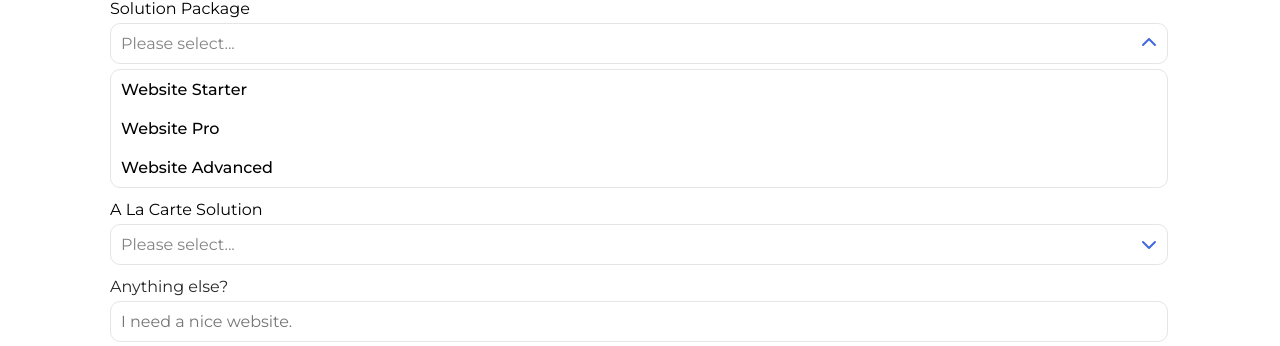
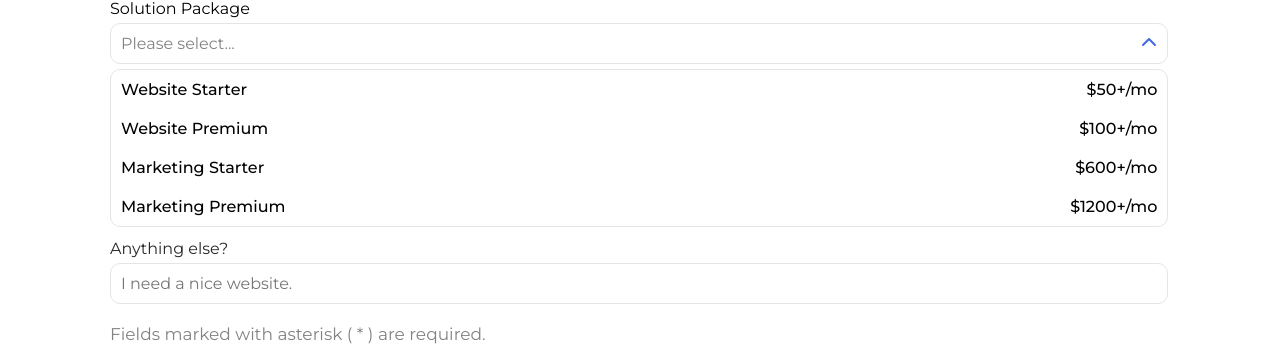
Before and after one commit to necti-inc/necti-web, a Next.js app: page /contact in a window 1280 px wide. Both pictures are taken after a click on the element "Please select...". Shown: the part 942-1288 px from the top of the page. Built offline with nearby package versions, Linux system fonts and the light colour scheme; no server answers.

Commit message:
Made adjustments to pricing, and contact page

```diff
--- a/src/components/comp-drop-down/PlanDropdown.jsx
+++ b/src/components/comp-drop-down/PlanDropdown.jsx
@@ -7,7 +7,7 @@ import theme from "@/app/theme";
 import { FontAwesomeIcon } from "@fortawesome/react-fontawesome";
 import { faChevronDown, faChevronUp } from "@fortawesome/free-solid-svg-icons";
 const PlanDropdown = (props) => {
-  const currentPlan = props.value || "Please select...";
+  // const currentPlan = props.value || "Please select...";
   const [isOpen, setIsOpen] = useState(false);
   const [selectedPlan, setSelectedPlan] = useState([
     props.value,
@@ -68,7 +68,15 @@ const PlanDropdown = (props) => {
               key={index}
               onClick={() => handleOptionClick(item, 600, theme.black)}
             >
-              {item}
+              <div
+                style={{
+                  display: "flex",
+                  justifyContent: "space-between",
+                }}
+              >
+                <p>{item[0]}</p>
+                <p>{item[1]}</p>
+              </div>
             </li>
           ))}
           {/*<li*/}
--- a/src/components/navigation-navbar/Navbar.jsx
+++ b/src/components/navigation-navbar/Navbar.jsx
@@ -4,7 +4,7 @@ import React, { useState, useEffect } from "react";
 import Link from "next/link";
 import style from "./navbar.module.css";
 import theme from "@/app/theme";
-import { useRouter } from "next/navigation";
+import { useRouter, usePathname, useSearchParams } from "next/navigation";
 
 import { FontAwesomeIcon } from "@fortawesome/react-fontawesome";
 import { faBars, faXmark } from "@fortawesome/free-solid-svg-icons";
@@ -49,10 +49,6 @@ const Navbar = () => {
   const [isMenuOpen, setIsMenuOpen] = useState(false);
   const [currentPath, setCurrentPath] = useState("");
 
-  useEffect(() => {
-    setCurrentPath(window.location.pathname);
-  }, []);
-
   const toggleMenu = () => {
     setIsMenuOpen(!isMenuOpen);
 
@@ -62,6 +58,13 @@ const Navbar = () => {
       document.body.style.overflow = "";
     }
   };
+
+  const pathname = usePathname();
+  const searchParams = useSearchParams();
+  useEffect(() => {
+    const url = pathname + searchParams.toString();
+    setCurrentPath(url);
+  }, [pathname, searchParams]);
 
   const onLinkClick = (url) => {
     if (isMenuOpen) {
--- a/src/sections/section-contact-form/SectionContactForm.jsx
+++ b/src/sections/section-contact-form/SectionContactForm.jsx
@@ -29,7 +29,12 @@ function SectionContactForm() {
   const [isHovered, setIsHovered] = useState(false);
   const timeoutRef = useRef(null);
 
-  const planValues = ["Website Starter", "Website Pro", "Website Advanced"];
+  const planValues = [
+    ["Website Starter", "$50+/mo"],
+    ["Website Premium", "$100+/mo"],
+    ["Marketing Starter", "$600+/mo"],
+    ["Marketing Premium", "$1200+/mo"],
+  ];
   const carteValues = ["SEO Optimization", "Copy Writing", "CRM Dashboard"];
 
   const buttonStyle = {
@@ -271,12 +276,12 @@ function SectionContactForm() {
               onChange={(plan) => setPlanValue(plan)}
               items={planValues}
             />
-            <PlanDropdown
-              value={carteValue}
-              title={"A La Carte Solution"}
-              onChange={(plan) => setCarteValue(plan)}
-              items={carteValues}
-            />
+            {/*<PlanDropdown*/}
+            {/*  value={carteValue}*/}
+            {/*  title={"A La Carte Solution"}*/}
+            {/*  onChange={(plan) => setCarteValue(plan)}*/}
+            {/*  items={carteValues}*/}
+            {/*/>*/}
             <LargeTextInput
               title={"Anything else?"}
               placeholder={"I need a nice website."}
```
Also changed, not shown: src/app/page.jsx (+12 -14 lines).
